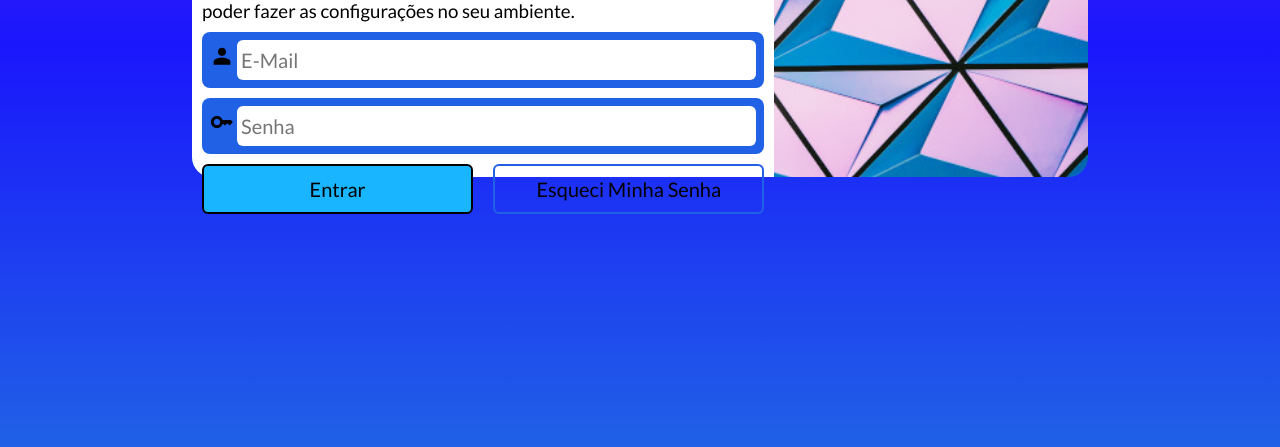
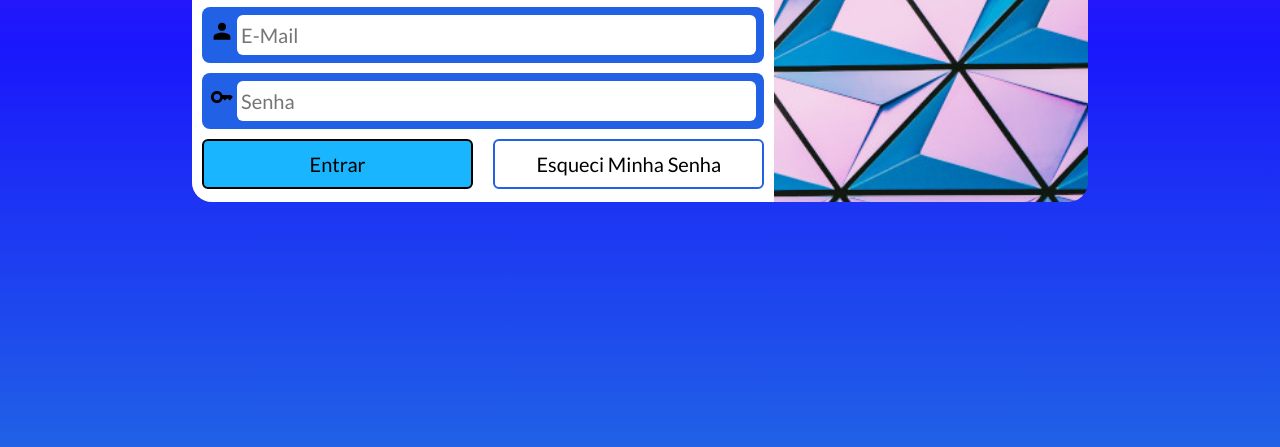
Before and after one commit to DaviAUJ/projeto-login, a plain HTML site: page index.html in a window 1280 px wide. Shown: the part 353-800 px from the top of the page. Drawn offline with nearby package versions, Linux system fonts and the light colour scheme.

Commit message:
Pequenas Mudanças

```diff
--- a/styles/mediaquery.css
+++ b/styles/mediaquery.css
@@ -8,6 +8,7 @@
 
     main {
         width: 70vw;
+        min-height: 530px;
     }
 
     section {
@@ -32,6 +33,7 @@
 /* Large+ */
 @media (min-width: 1201px) {
     main {
+        min-height: 310px;
         width: 70vw;
         height: 32.5vh;
     }
--- a/styles/style.css
+++ b/styles/style.css
@@ -40,6 +40,7 @@ main {
 
     min-width: 300px;
     max-width: 1000px;
+    min-height: 600px;
     width: 40vw;
     height: 75vh;
 
```
